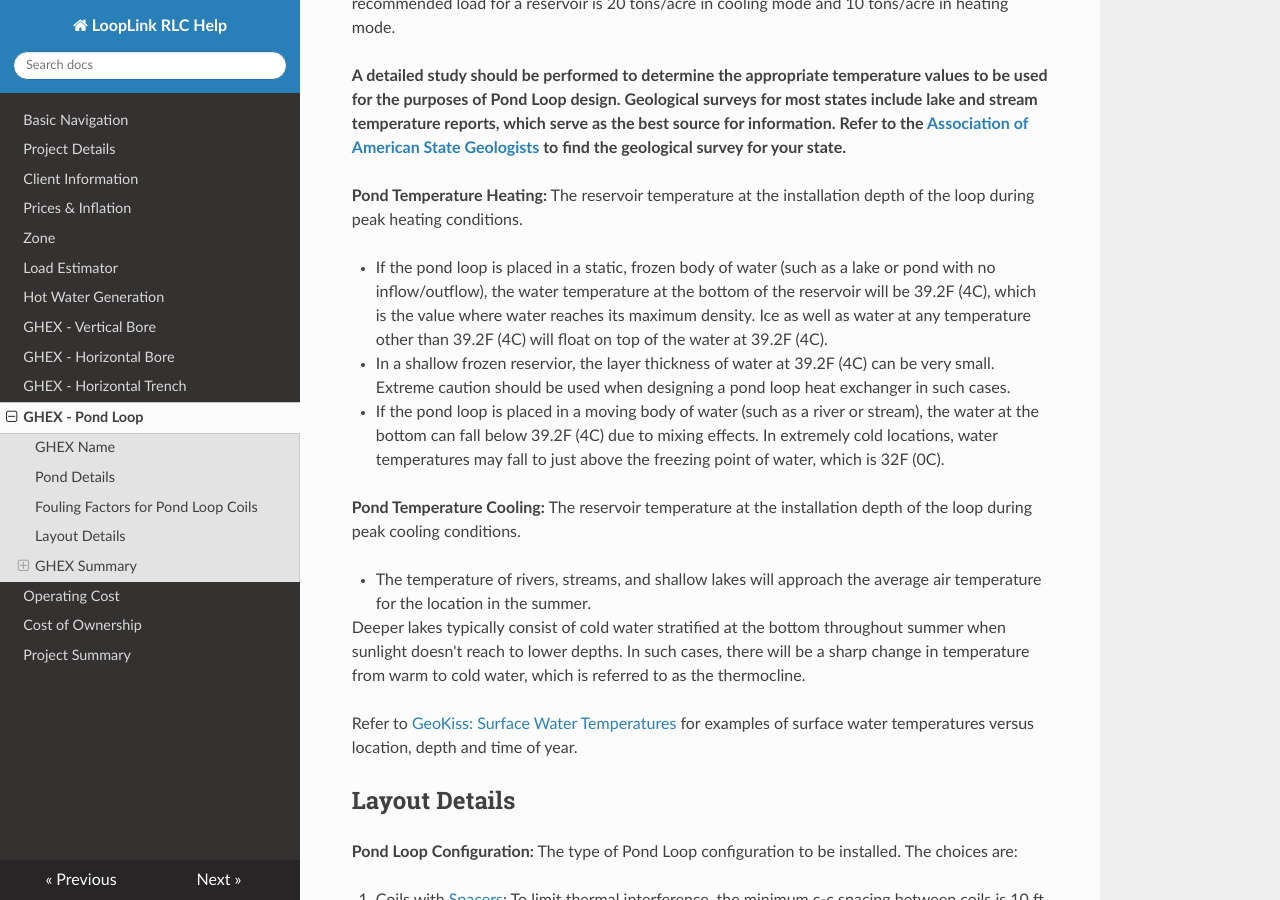
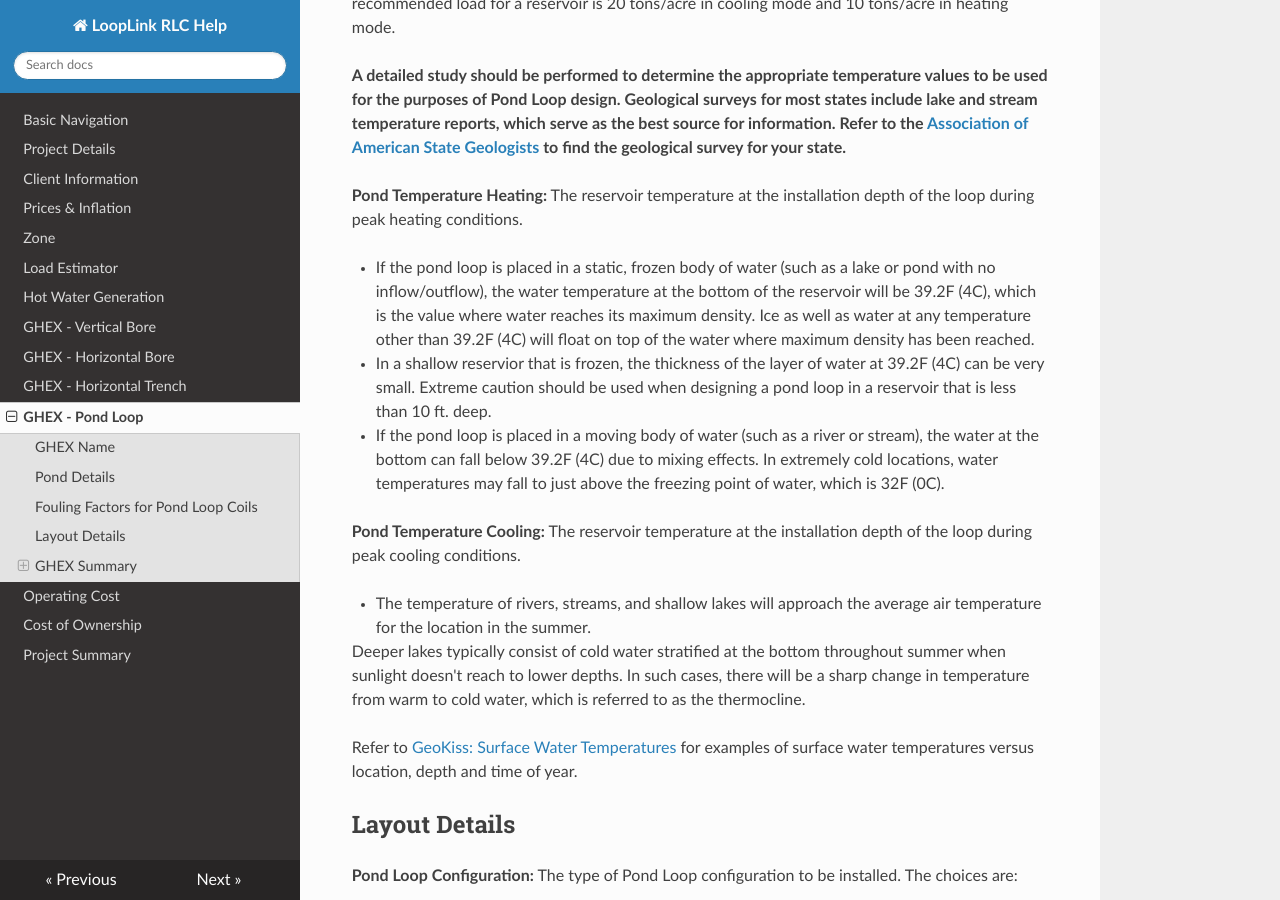
Before and after one commit to geoconnections-rjc/RLC_DOCS, an MkDocs documentation site: the page built from docs/pond_loop.md, in a window 1280 px wide and 900 px high, scrolled down 1457 px. Built offline with MkDocs 1.6.1, drawn with Linux system fonts in a browser that asks for light colours; nearby versions of some CDN libraries; old or Windows-style settings are respelled for this version of MkDocs.

Commit message:
Tweak text
for pond loops

```diff
--- a/docs/pond_loop.md
+++ b/docs/pond_loop.md
@@ -63,8 +63,8 @@ This Pond Loop design module assumes that the body of water being used is large
 **A detailed study should be performed to determine the appropriate temperature values to be used for the purposes of Pond Loop design. Geological surveys for most states include lake and stream temperature reports, which serve as the best source for information.  Refer to the [Association of American State Geologists](http://www.stategeologists.org/surveys.php) to find the geological survey for your state.**
 
 **Pond Temperature Heating:** The reservoir temperature at the installation depth of the loop during peak heating conditions.
-<ul><li>If the pond loop is placed in a static, frozen body of water (such as a lake or pond with no inflow/outflow), the water temperature at the bottom of the reservoir will be 39.2F (4C), which is the value where water reaches its maximum density. Ice as well as water at any temperature other than 39.2F (4C) will float on top of the water at 39.2F (4C).</li>
-<li>In a shallow frozen reservior, the layer thickness of water at 39.2F (4C) can be very small. Extreme caution should be used when designing a pond loop heat exchanger in such cases.</li>
+<ul><li>If the pond loop is placed in a static, frozen body of water (such as a lake or pond with no inflow/outflow), the water temperature at the bottom of the reservoir will be 39.2F (4C), which is the value where water reaches its maximum density. Ice as well as water at any temperature other than 39.2F (4C) will float on top of the water where maximum density has been reached.</li>
+<li>In a shallow reservior that is frozen, the thickness of the layer of water at 39.2F (4C) can be very small. Extreme caution should be used when designing a pond loop in a reservoir that is less than 10 ft. deep.</li>
 <li>If the pond loop is placed in a moving body of water (such as a river or stream), the water at the bottom can fall below 39.2F (4C) due to mixing effects. In extremely cold locations, water temperatures may fall to just above the freezing point of water, which is 32F (0C).</li></ul>
 
 **Pond Temperature Cooling:** The reservoir temperature at the installation depth of the loop during peak cooling conditions.
```
